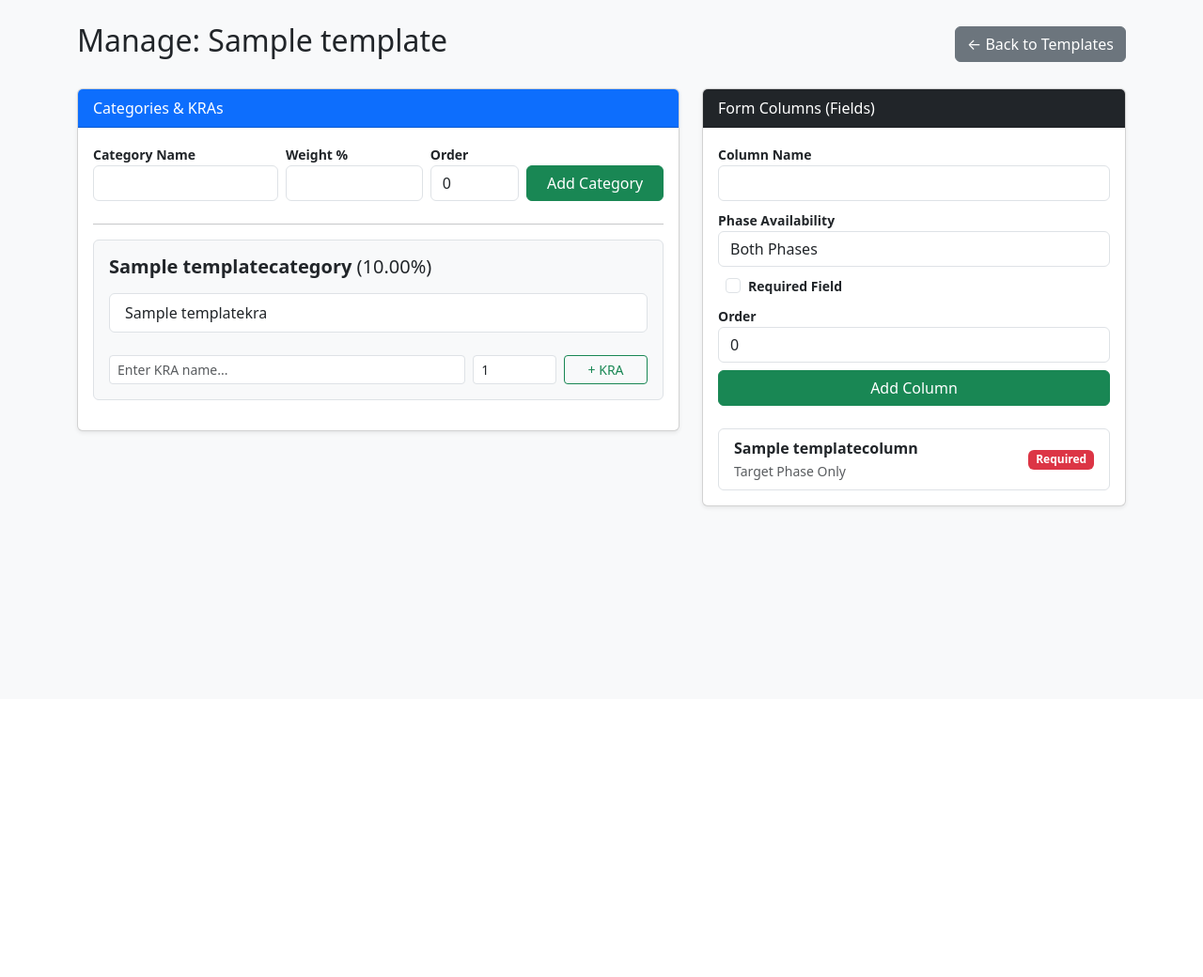
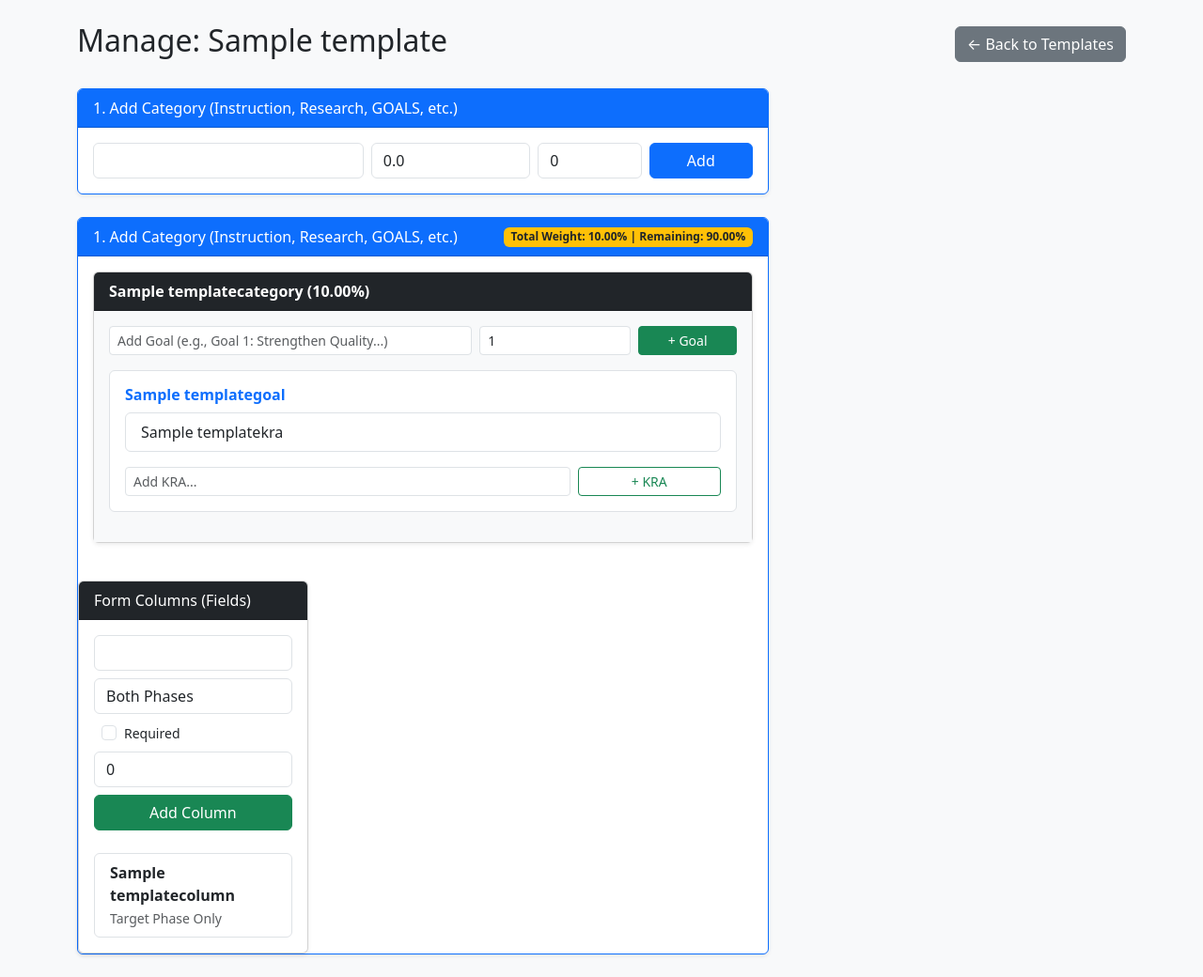
Before and after one commit to Naffi92/IPCR-System, a Django app: page /templates/1/ in a window 1280 px wide. Shown: the part 56-1096 px from the top of the page at 94% size. Before the commit the page ends 598 px from the top, so only its background shows below. Run offline with Django 5.2, Linux system fonts and the light colour scheme; a user stored in the database is signed in; tables that the repository leaves empty hold one stand-in row (values such as "Sample post").

Commit message:
Step 2.2: Add Weight Tracker and fix KRA hierarchy

```diff
--- a/core/forms.py
+++ b/core/forms.py
@@ -1,5 +1,6 @@
 from django import forms
 from .models import Template, TemplateCategory, TemplateKRA, TemplateColumn
+from .models import TemplateGoal, TemplateCategory
 
 class TemplateForm(forms.ModelForm):
     class Meta:
@@ -14,10 +15,10 @@ class TemplateForm(forms.ModelForm):
 class TemplateCategoryForm(forms.ModelForm):
     class Meta:
         model = TemplateCategory
-        fields = ['name', 'weight_percentage', 'order']
+        fields = ['name', 'default_weight', 'order'] # <-- CHANGED HERE
         widgets = {
             'name': forms.TextInput(attrs={'class': 'form-control'}),
-            'weight_percentage': forms.NumberInput(attrs={'class': 'form-control', 'step': '0.01'}),
+            'default_weight': forms.NumberInput(attrs={'class': 'form-control', 'step': '0.01'}), # <-- CHANGED HERE
             'order': forms.NumberInput(attrs={'class': 'form-control'}),
         }
 
@@ -40,3 +41,54 @@ class TemplateColumnForm(forms.ModelForm):
             'is_required': forms.CheckboxInput(attrs={'class': 'form-check-input'}),
             'order': forms.NumberInput(attrs={'class': 'form-control'}),
         }
+
+# Add these to the bottom of forms.py
+
+class TemplateCategoryEditForm(forms.ModelForm):
+    class Meta:
+        model = TemplateCategory
+        fields = ['name', 'default_weight', 'order']
+        widgets = {
+            'name': forms.TextInput(attrs={'class': 'form-control'}),
+            'default_weight': forms.NumberInput(attrs={'class': 'form-control', 'step': '0.01'}),
+            'order': forms.NumberInput(attrs={'class': 'form-control'}),
+        }
+
+class TemplateColumnEditForm(forms.ModelForm):
+    class Meta:
+        model = TemplateColumn
+        fields = ['name', 'phase_availability', 'is_required', 'order']
+        widgets = {
+            'name': forms.TextInput(attrs={'class': 'form-control'}),
+            'phase_availability': forms.Select(attrs={'class': 'form-control'}),
+            'is_required': forms.CheckboxInput(attrs={'class': 'form-check-input'}),
+            'order': forms.NumberInput(attrs={'class': 'form-control'}),
+        }
+
+class TemplateCategoryForm(forms.ModelForm):
+    class Meta:
+        model = TemplateCategory
+        fields = ['name', 'default_weight', 'order']
+        widgets = {
+            'name': forms.TextInput(attrs={'class': 'form-control'}),
+            'default_weight': forms.NumberInput(attrs={'class': 'form-control', 'step': '0.01'}),
+            'order': forms.NumberInput(attrs={'class': 'form-control'}),
+        }
+
+class TemplateGoalForm(forms.ModelForm):
+    class Meta:
+        model = TemplateGoal
+        fields = ['name', 'order']
+        widgets = {
+            'name': forms.TextInput(attrs={'class': 'form-control'}),
+            'order': forms.NumberInput(attrs={'class': 'form-control'}),
+        }
+
+class TemplateKRAForm(forms.ModelForm):
+    class Meta:
+        model = TemplateKRA
+        fields = ['name', 'order']
+        widgets = {
+            'name': forms.TextInput(attrs={'class': 'form-control'}),
+            'order': forms.NumberInput(attrs={'class': 'form-control'}),
+        }
--- a/core/urls.py
+++ b/core/urls.py
@@ -6,11 +6,24 @@ app_name = 'core'
 urlpatterns = [
     path('', views.home, name='home'),
 
-    # Template Builder URLs
+    # Template Builder
     path('templates/', views.template_dashboard, name='template_dashboard'),
     path('templates/create/', views.create_template, name='create_template'),
     path('templates/<int:template_id>/', views.template_detail, name='template_detail'),
+
+    # Categories
     path('templates/<int:template_id>/add-category/', views.add_category, name='add_category'),
+    path('categories/<int:category_id>/delete/', views.delete_category, name='delete_category'),
+
+    # Goals
+    path('categories/<int:category_id>/add-goal/', views.add_goal, name='add_goal'),
+    path('goals/<int:goal_id>/delete/', views.delete_goal, name='delete_goal'),
+
+    # KRAs
+    path('goals/<int:goal_id>/add-kra/', views.add_kra, name='add_kra'),
+    path('kras/<int:kra_id>/delete/', views.delete_kra, name='delete_kra'),
+
+    # Columns
     path('templates/<int:template_id>/add-column/', views.add_column, name='add_column'),
-    path('categories/<int:category_id>/add-kra/', views.add_kra, name='add_kra'),
+    path('columns/<int:column_id>/delete/', views.delete_column, name='delete_column'),
 ]
--- a/core/views.py
+++ b/core/views.py
@@ -2,22 +2,25 @@ from django.shortcuts import render, redirect, get_object_or_404
 from django.contrib.auth.decorators import login_required
 from django.contrib import messages
 from .decorators import role_required
-from .models import Template, TemplateCategory, TemplateKRA, TemplateColumn
-from .forms import TemplateForm, TemplateCategoryForm, TemplateKRAForm, TemplateColumnForm
+from .models import (
+    Template, TemplateCategory, TemplateGoal, TemplateKRA, TemplateColumn
+)
+from .forms import (
+    TemplateForm, TemplateCategoryForm, TemplateGoalForm, TemplateKRAForm, TemplateColumnForm
+)
 
+# --- HOME & DASHBOARD ---
 @login_required
 def home(request):
     return render(request, 'core/home.html')
 
 @role_required('HRMO')
 def template_dashboard(request):
-    """Lists all available Templates."""
     templates = Template.objects.all()
     return render(request, 'core/template_dashboard.html', {'templates': templates})
 
 @role_required('HRMO')
 def create_template(request):
-    """Create a new Template."""
     if request.method == 'POST':
         form = TemplateForm(request.POST)
         if form.is_valid():
@@ -30,10 +33,13 @@ def create_template(request):
 
 @role_required('HRMO')
 def template_detail(request, template_id):
-    """View a specific Template, showing its Categories, KRAs, and Columns."""
     template = get_object_or_404(Template, id=template_id)
     categories = template.categories.all().order_by('order')
     columns = template.columns.all().order_by('order')
+
+    # Calculate remaining weight
+    total_weight = sum(cat.default_weight for cat in categories)
+    remaining_weight = 100 - total_weight
 
     context = {
         'template': template,
@@ -41,9 +47,12 @@ def template_detail(request, template_id):
         'columns': columns,
         'category_form': TemplateCategoryForm(),
         'column_form': TemplateColumnForm(),
+        'total_weight': total_weight,
+        'remaining_weight': remaining_weight,
     }
     return render(request, 'core/template_detail.html', context)
 
+# --- CATEGORY VIEWS ---
 @role_required('HRMO')
 def add_category(request, template_id):
     template = get_object_or_404(Template, id=template_id)
@@ -57,6 +66,60 @@ def add_category(request, template_id):
     return redirect('core:template_detail', template_id=template.id)
 
 @role_required('HRMO')
+def delete_category(request, category_id):
+    category = get_object_or_404(TemplateCategory, id=category_id)
+    template_id = category.template.id
+    if request.method == 'POST':
+        category.delete()
+        messages.success(request, "Category deleted.")
+    return redirect('core:template_detail', template_id=template_id)
+
+# --- GOAL VIEWS ---
+@role_required('HRMO')
+def add_goal(request, category_id):
+    category = get_object_or_404(TemplateCategory, id=category_id)
+    if request.method == 'POST':
+        form = TemplateGoalForm(request.POST)
+        if form.is_valid():
+            goal = form.save(commit=False)
+            goal.category = category
+            goal.save()
+            messages.success(request, "Goal added.")
+    return redirect('core:template_detail', template_id=category.template.id)
+
+@role_required('HRMO')
+def delete_goal(request, goal_id):
+    goal = get_object_or_404(TemplateGoal, id=goal_id)
+    template_id = goal.category.template.id
+    if request.method == 'POST':
+        goal.delete()
+        messages.success(request, "Goal deleted.")
+    return redirect('core:template_detail', template_id=template_id)
+
+# --- KRA VIEWS ---
+@role_required('HRMO')
+def add_kra(request, goal_id):
+    goal = get_object_or_404(TemplateGoal, id=goal_id)
+    if request.method == 'POST':
+        form = TemplateKRAForm(request.POST)
+        if form.is_valid():
+            kra = form.save(commit=False)
+            kra.goal = goal
+            kra.save()
+            messages.success(request, "KRA added.")
+    return redirect('core:template_detail', template_id=goal.category.template.id)
+
+@role_required('HRMO')
+def delete_kra(request, kra_id):
+    kra = get_object_or_404(TemplateKRA, id=kra_id)
+    template_id = kra.goal.category.template.id
+    if request.method == 'POST':
+        kra.delete()
+        messages.success(request, "KRA deleted.")
+    return redirect('core:template_detail', template_id=template_id)
+
+# --- COLUMN VIEWS ---
+@role_required('HRMO')
 def add_column(request, template_id):
     template = get_object_or_404(Template, id=template_id)
     if request.method == 'POST':
@@ -69,14 +132,10 @@ def add_column(request, template_id):
     return redirect('core:template_detail', template_id=template.id)
 
 @role_required('HRMO')
-def add_kra(request, category_id):
-    category = get_object_or_404(TemplateCategory, id=category_id)
+def delete_column(request, column_id):
+    column = get_object_or_404(TemplateColumn, id=column_id)
+    template_id = column.template.id
     if request.method == 'POST':
-        form = TemplateKRAForm(request.POST)
-        if form.is_valid():
-            kra = form.save(commit=False)
-            kra.category = category
-            kra.save()
-            messages.success(request, "KRA added.")
-            return redirect('core:template_detail', template_id=category.template.id)
-    return redirect('core:template_detail', template_id=category.template.id)
+        column.delete()
+        messages.success(request, "Column deleted.")
+    return redirect('core:template_detail', template_id=template_id)
--- a/templates/core/template_detail.html
+++ b/templates/core/template_detail.html
@@ -8,107 +8,95 @@
 </div>
 
 <div class="row">
-    <!-- Left Side: Categories & KRAs -->
-    <div class="col-md-7">
+    <!-- LEFT SIDE: Categories, Goals, KRAs -->
+    <div class="col-md-8">
+        <!-- Add Category Form -->
+        <div class="card shadow-sm mb-4 border-primary">
+            <div class="card-header bg-primary text-white">1. Add Category (Instruction, Research, GOALS, etc.)</div>
+            <div class="card-body">
+                <form method="post" action="{% url 'core:add_category' template.id %}" class="row g-2">
+                    {% csrf_token %}
+                    <div class="col-md-5">{{ category_form.name }}</div>
+                    <div class="col-md-3">{{ category_form.default_weight }}</div>
+                    <div class="col-md-2">{{ category_form.order }}</div>
+                    <div class="col-md-2"><button type="submit" class="btn btn-primary w-100">Add</button></div>
+                </form>
+            </div>
+        </div>
+        <div class="card shadow-sm mb-4 border-primary">
+        <div class="card-header bg-primary text-white d-flex justify-content-between align-items-center">
+            <span>1. Add Category (Instruction, Research, GOALS, etc.)</span>
+            <span class="badge {% if remaining_weight == 0 %}bg-success{% elif remaining_weight < 0 %}bg-danger{% else %}bg-warning text-dark{% endif %}">
+                Total Weight: {{ total_weight }}% | Remaining: {{ remaining_weight }}%
+            </span>
+        </div>
+        <div class="card-body">
+            <!-- Keep the existing form here -->
+
+        <!-- Display Categories -->
+        {% for category in categories %}
         <div class="card shadow-sm mb-4">
-            <div class="card-header bg-primary text-white">Categories & KRAs</div>
-            <div class="card-body">
-                <form method="post" action="{% url 'core:add_category' template.id %}" class="row g-2 mb-4">
+            <div class="card-header bg-dark text-white d-flex justify-content-between">
+                <strong>{{ category.name }} ({{ category.default_weight }}%)</strong>
+            </div>
+            <div class="card-body bg-light">
+
+                <!-- Add Goal Form -->
+                <form method="post" action="{% url 'core:add_goal' category.id %}" class="row g-2 mb-3">
                     {% csrf_token %}
-                    <div class="col-md-4">
-                        <label class="small fw-bold">Category Name</label>
-                        {{ category_form.name }}
-                    </div>
-                    <div class="col-md-3">
-                        <label class="small fw-bold">Weight %</label>
-                        {{ category_form.weight_percentage }}
-                    </div>
-                    <div class="col-md-2">
-                        <label class="small fw-bold">Order</label>
-                        {{ category_form.order }}
-                    </div>
-                    <div class="col-md-3 d-flex align-items-end">
-                        <button type="submit" class="btn btn-success w-100">Add Category</button>
-                    </div>
+                    <div class="col-md-7"><input type="text" name="name" class="form-control form-control-sm" placeholder="Add Goal (e.g., Goal 1: Strengthen Quality...)" required></div>
+                    <div class="col-md-3"><input type="number" name="order" class="form-control form-control-sm" value="1"></div>
+                    <div class="col-md-2"><button type="submit" class="btn btn-sm btn-success w-100">+ Goal</button></div>
                 </form>
 
-                <hr>
+                <!-- Display Goals under this Category -->
+                {% for goal in category.goals.all %}
+                <div class="border rounded p-3 mb-3 bg-white">
+                    <h6 class="fw-bold text-primary">{{ goal.name }}</h6>
 
-                {% for category in categories %}
-                <div class="border rounded p-3 mb-3 bg-light">
-                    <div class="d-flex justify-content-between">
-                        <h5><strong>{{ category.name }}</strong> ({{ category.weight_percentage }}%)</h5>
-                    </div>
-
-                    <ul class="list-group mt-2">
-                        {% for kra in category.kras.all %}
-                            <li class="list-group-item">{{ kra.name }}</li>
-                        {% empty %}
-                            <li class="list-group-item text-muted small">No KRAs added yet.</li>
+                    <!-- Display KRAs under this Goal -->
+                    <ul class="list-group mt-2 mb-2">
+                        {% for kra in goal.kras.all %}
+                        <li class="list-group-item d-flex justify-content-between align-items-center">
+                            {{ kra.name }}
+                        </li>
                         {% endfor %}
                     </ul>
 
-                    <form method="post" action="{% url 'core:add_kra' category.id %}" class="row g-2 mt-3">
+                    <!-- Add KRA Form -->
+                    <form method="post" action="{% url 'core:add_kra' goal.id %}" class="row g-2 mt-2">
                         {% csrf_token %}
-                        <div class="col-md-8">
-                            <input type="text" name="name" class="form-control form-control-sm" placeholder="Enter KRA name..." required>
-                        </div>
-                        <div class="col-md-2">
-                            <input type="number" name="order" class="form-control form-control-sm" placeholder="Order" value="1">
-                        </div>
-                        <div class="col-md-2">
-                            <button type="submit" class="btn btn-sm btn-outline-success w-100">+ KRA</button>
-                        </div>
+                        <div class="col-md-9"><input type="text" name="name" class="form-control form-control-sm" placeholder="Add KRA..." required></div>
+                        <div class="col-md-3"><button type="submit" class="btn btn-sm btn-outline-success w-100">+ KRA</button></div>
                     </form>
                 </div>
-                {% empty %}
-                <p class="text-muted">No categories added yet. Use the form above to add one.</p>
                 {% endfor %}
             </div>
         </div>
+        {% empty %}
+        <p class="text-muted">No categories created yet. Add one above.</p>
+        {% endfor %}
     </div>
 
-    <!-- Right Side: Columns -->
-    <div class="col-md-5">
+    <!-- RIGHT SIDE: Form Columns -->
+    <div class="col-md-4">
         <div class="card shadow-sm">
             <div class="card-header bg-dark text-white">Form Columns (Fields)</div>
             <div class="card-body">
                 <form method="post" action="{% url 'core:add_column' template.id %}" class="mb-4">
                     {% csrf_token %}
-                    <div class="mb-2">
-                        <label class="small fw-bold">Column Name</label>
-                        {{ column_form.name }}
-                    </div>
-                    <div class="mb-2">
-                        <label class="small fw-bold">Phase Availability</label>
-                        {{ column_form.phase_availability }}
-                    </div>
-                    <div class="mb-2 form-check ms-2">
-                        {{ column_form.is_required }}
-                        <label class="form-check-label small fw-bold">Required Field</label>
-                    </div>
-                    <div class="mb-2">
-                        <label class="small fw-bold">Order</label>
-                        {{ column_form.order }}
-                    </div>
+                    <div class="mb-2">{{ column_form.name }}</div>
+                    <div class="mb-2">{{ column_form.phase_availability }}</div>
+                    <div class="mb-2 form-check ms-2">{{ column_form.is_required }} <label class="form-check-label small">Required</label></div>
+                    <div class="mb-2">{{ column_form.order }}</div>
                     <button type="submit" class="btn btn-success w-100">Add Column</button>
                 </form>
-
                 <ul class="list-group">
                     {% for col in columns %}
-                    <li class="list-group-item d-flex justify-content-between align-items-center">
-                        <div>
-                            <strong>{{ col.name }}</strong><br>
-                            <small class="text-muted">{{ col.get_phase_availability_display }}</small>
-                        </div>
-                        {% if col.is_required %}
-                            <span class="badge bg-danger">Required</span>
-                        {% else %}
-                            <span class="badge bg-secondary">Optional</span>
-                        {% endif %}
+                    <li class="list-group-item">
+                        <strong>{{ col.name }}</strong><br>
+                        <small class="text-muted">{{ col.get_phase_availability_display }}</small>
                     </li>
-                    {% empty %}
-                    <li class="list-item text-muted">No columns added yet.</li>
                     {% endfor %}
                 </ul>
             </div>
```
Also changed, not shown: core/admin.py (+12 -4 lines), core/models.py (+34 -9 lines), templates/core/simple_form.html (added, +30 -0 lines), core/migrations/0002_remove_templatecategory_weight_percentage_and_more.py (added).
